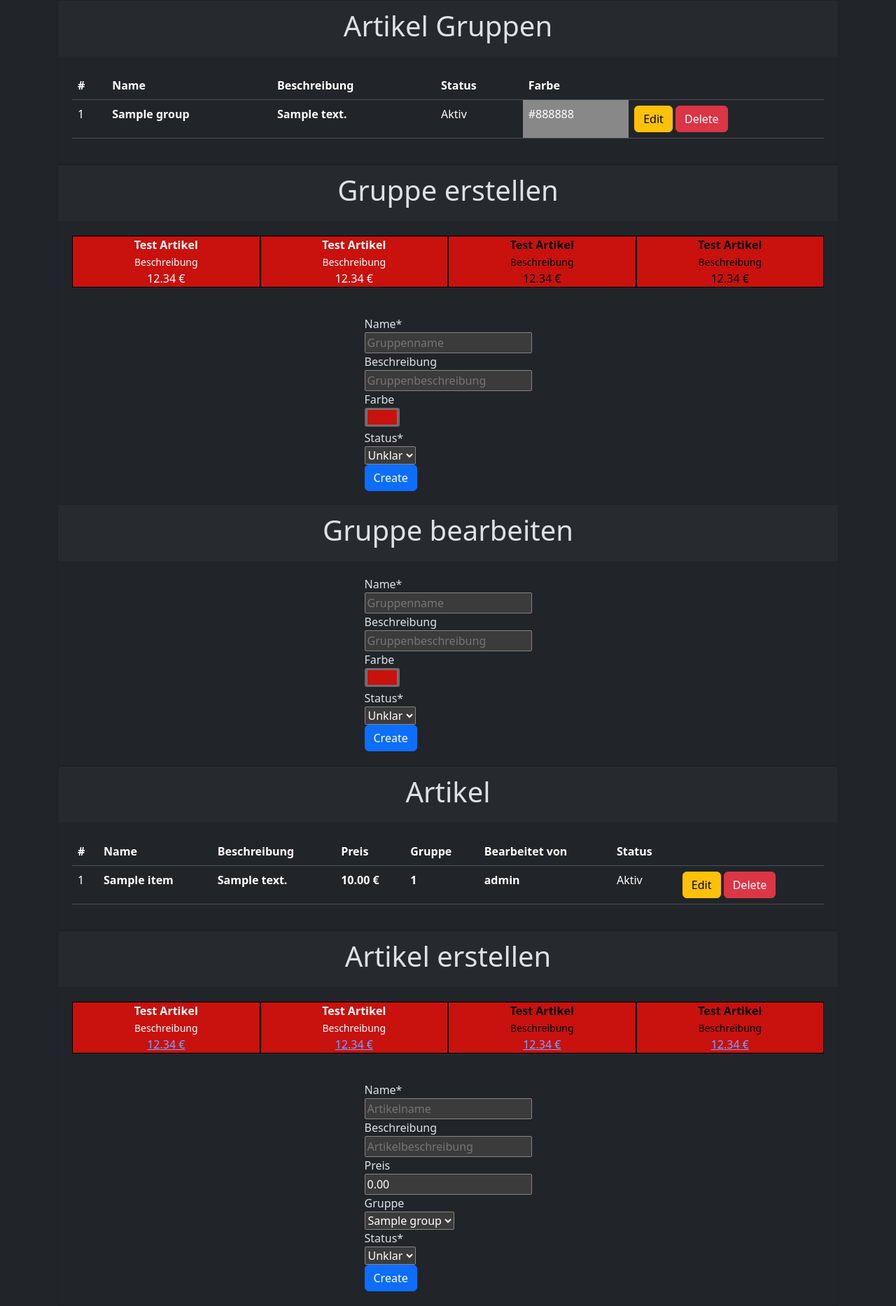
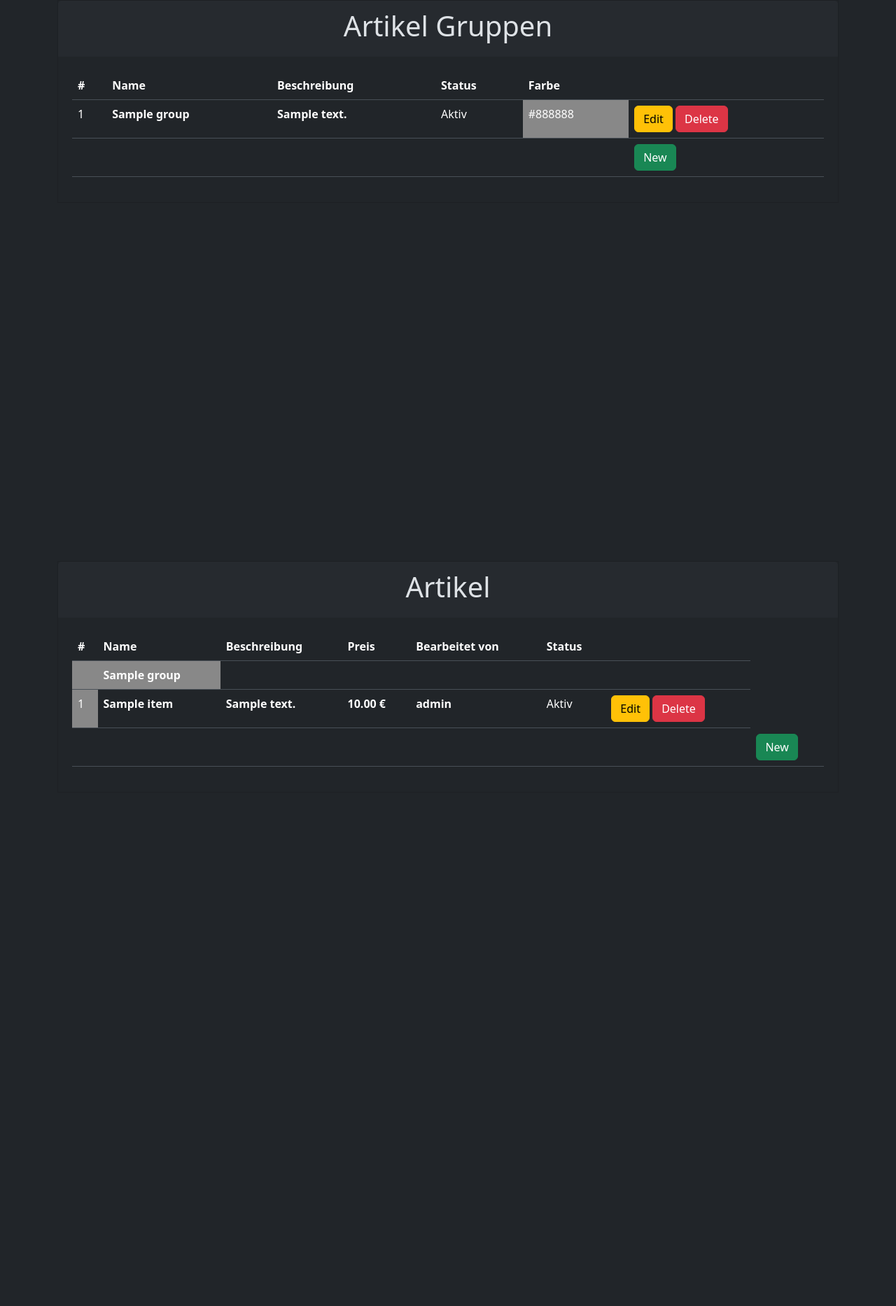
Before and after one commit to Manfe07/StopWatch-Server, a Flask app: page /sales/ in a window 1280 px wide. Shown: the part 56-1923 px from the top of the page at 70% size. After the commit the page ends 1152 px from the top, so only its background shows below. Run offline with Flask 3, Linux system fonts and the light colour scheme; the visitor is signed in with stand-in values (Sample User, id 1); tables that the repository leaves empty hold one stand-in row (values such as "Sample post"); parts of the project's set-up code (start-up, migrations or seed data) failed here and were passed over; some libraries are stand-ins or nearby versions.

Commit message:
edit Sales Overview

```diff
--- a/app/module_sales/models.py
+++ b/app/module_sales/models.py
@@ -8,7 +8,7 @@ class ItemGroup(db.Model):
   description = db.Column(db.VARCHAR(100), nullable=True)
   color = db.Column(db.VARCHAR(10), nullable=True)
   state = db.Column(db.Integer, server_default= "0")
-  items = db.Relationship('Item', backref='item')
+  items = db.Relationship('Item', backref='item', order_by='item.columns.name.asc()')
 
 class Item(db.Model):
   id = db.Column(db.Integer, primary_key=True)
--- a/app/module_sales/templates/sales/overview.html
+++ b/app/module_sales/templates/sales/overview.html
@@ -47,66 +47,42 @@
 
                     </tr>
                     {% endfor %}
+                    <tr>
+                        <td></td>
+                        <td></td>
+                        <td></td>
+                        <td></td>
+                        <td></td>
+                        <td class="buttons">
+                            <button type="button" class="btn btn-success" onClick="addGroup()">New</button>
+                        </td>
+
+                    </tr>
                 </tbody>
             </table>
             </p>
         </div>
     </div>
-    <div class='card'>
+    <div class='card' id="groupEditDiv" style="visibility:collapse;">
         <div class='card-header'>
-            <h1>Gruppe erstellen</h1>
+            <h1 id="groupEditTitel">Gruppe erstellen</h1>
         </div>
         <div class="card-body">
             <div class="buttonGrid">
-                {% for n in range(2) %}
                 <div class="itemButton dark" >
                     <a><b>Test Artikel</b></a><br>
                     <a><small>Beschreibung</small></a><br>
                     <a>12.34 €</a>
                 </div>
-                {% endfor %}
-                {% for n in range(2) %}
                 <div class="itemButton light">
                     <a><b>Test Artikel</b></a><br>
                     <a><small>Beschreibung</small></a><br>
                     <a>12.34 €</a>
                 </div>
-                {% endfor %}
             </div><br>
         </div>
         <div class='card-body'>
-            <form action="{{ url_for('sales.addItemGroup') }}" method="POST">
-                <div class="itemGroupForm">
-                    <div class="control-group">
-                        <a>Name*</a><br>
-                        <input type="text" class="login-field" value="" required placeholder="Gruppenname" name="name">
-                    </div>
-                    <div class="control-group">
-                        <a>Beschreibung</a><br>
-                        <input type="text" class="login-field" value="" required placeholder="Gruppenbeschreibung" name="description">
-                    </div>
-                    <div class="control-group">
-                        <a>Farbe</a><br>
-                        <input type="color" id="itemGroupColor" name="color" value="#c9110e" />
-                    </div>
-                    <div class="control-group">
-                        <a>Status*</a><br>
-                        <select id="state" name="state">
-                            <option value=0>Unklar</option>
-                            <option value=1>Aktiv</option>
-                            <option value=2>Inaktiv</option>
-                        </select>
-                    </div>
-                    <input type="submit" value="Create" class="btn btn-primary btn-large btn-block">
-                </div>
-            </form>
-        </div>
-
-        <div class='card-header'>
-            <h1>Gruppe bearbeiten</h1>
-        </div>
-        <div class='card-body'>
-            <form action="{{ url_for('sales.updateItemGroup') }}" method="POST">
+            <form action="{{ url_for('sales.updateItemGroup') }}" onsubmit="clearPage()" method="POST">
                 <div class="itemGroupForm">
                     <input type="hidden" id="updateGroupId" name="id" value="-1">
                     <div class="control-group">
@@ -128,8 +104,8 @@
                             <option value=1>Aktiv</option>
                             <option value=2>Inaktiv</option>
                         </select>
-                    </div>
-                    <input type="submit" value="Create" class="btn btn-primary btn-large btn-block">
+                    </div><br>
+                    <input type="submit" id="updateGroupSubmit" value="Create" class="btn btn-primary btn-large btn-block">
                 </div>
             </form>
         </div>
@@ -150,20 +126,27 @@
                         <th scope="col">Name</th>
                         <th scope="col">Beschreibung</th>
                         <th scope="col">Preis</th>
-                        <th scope="col">Gruppe</th>
                         <th scope="col">Bearbeitet von</th>
                         <th scope="col">Status</th>
                         <th scope="col"></th>
                     </tr>
                 </thead>
                 <tbody>
-                    {% for item in items %}
+                    {% for group in itemGroups %}
+                    {% if group.items|length > 0 %}
+                    <td style="background-color: {{group['color']}};"></td>
+                    <td style="background-color: {{group['color']}};" class="name"><strong>{{group['name']}}</strong></td>
+                    <td></td>
+                    <td></td>
+                    <td></td>
+                    <td></td>
+                    <td></td>
+                        {% for item in group.items %}
                         <tr class="itemRow" id="{{item['id']}}">
-                        <td class="id">{{item['id']}}</td>
+                            <td class="id" style="background-color: {{group['color']}};">{{item['id']}}</td>
                             <td class="name"><strong>{{item['name']}}</strong></td>
                             <td class="description"><strong>{{item['description']}}</strong></td>
                             <td class="price"><strong>{{'%0.2f'| format(item['price']|float)}} €</strong></td>
-                        <td class="groupId"><strong>{{item['groupId']}}</strong></td>
                             <td class="changedBy"><strong>{{users[item['changedBy']|default(1, true)]['username']}}</strong></td>
                             <td class="state">
                                 {% if item['state'] == 0 %}
@@ -182,51 +165,64 @@
                             </td>
                         </tr>
                         {% endfor %}
+                    {% endif %}
+                    {% endfor %}
+
+
+                    <tr class="itemRow">
+                        <td></td>
+                        <td></td>
+                        <td></td>
+                        <td></td>
+                        <td></td>
+                        <td></td>
+                        <td></td>
+                        <td class="buttons">
+                            <button type="button" class="btn btn-success" onClick="addItem()">New</button>
+                        </td>
+                    </tr>
                 </tbody>
             </table>
             </p>
         </div>
     </div>
-    <div class='card'>
+    <div class='card' id="itemEditDiv" style="visibility:collapse;">
         <div class='card-header'>
-            <h1>Artikel erstellen</h1>
+            <h1 id="itemEditTitel">Artikel erstellen</h1>
         </div>
         <div class="card-body">
             <div class="buttonGrid">
-                {% for n in range(2) %}
                     <div class="itemButton dark" >
                         <a><b class="testButtonName">Test Artikel</b></a><br>
                         <a><small class="testButtonDescription">Beschreibung</small></a><br>
                         <a class="testButtonPrice">12.34 €</a>
                     </div>
-                {% endfor %}
-                {% for n in range(2) %}
                     <div class="itemButton light">
                         <a><b class="testButtonName">Test Artikel</b></a><br>
                         <a><small class="testButtonDescription">Beschreibung</small></a><br>
                         <a class="testButtonPrice">12.34 €</a>
                     </div>
-                {% endfor %}
             </div><br>
         </div>
         <div class='card-body'>
-            <form action="{{ url_for('sales.addItem') }}" method="POST">
+            <form action="{{ url_for('sales.updateItem') }}" onsubmit="clearPage()" method="POST">
                 <div class="itemForm">
+                    <input type="hidden" id="updateItemId" name="id" value="0">
                     <div class="control-group">
                         <a>Name*</a><br>
-                        <input type="text" id="itemName"  class="login-field" value="" required placeholder="Artikelname" name="name">
+                        <input type="text" id="updateItemName"  class="login-field" value="" required placeholder="Artikelname" name="name">
                     </div>
                     <div class="control-group">
                         <a>Beschreibung</a><br>
-                        <input type="text" id="itemDescription" class="login-field" value="" required placeholder="Artikelbeschreibung" name="description">
+                        <input type="text" id="updateItemDescription" class="login-field" value="" required placeholder="Artikelbeschreibung" name="description">
                     </div>
                     <div class="control-group">
                         <a>Preis</a><br>
-                        <input type="number" id="itemPrice" name="price" value="0.00" step="0.01"/>
+                        <input type="number" id="updateItemPrice" name="price" value="0.00" step="0.01"/>
                     </div>
                     <div class="control-group">
                         <a>Gruppe</a><br>
-                        <select id="itemGroup" name="groupId">
+                        <select id="updateItemGroupId" name="groupId">
                             {% for group in itemGroups %}
                                 <option value={{group['id']}} style="background-color: {{group['color']}};">{{group['name']}}</option>
                             {% endfor %}
@@ -234,13 +230,13 @@
                     </div>
                     <div class="control-group">
                         <a>Status*</a><br>
-                        <select id="state" name="state">
+                        <select id="updateItemState" name="state">
                             <option value=0>Unklar</option>
                             <option value=1>Aktiv</option>
                             <option value=2>Inaktiv</option>
                         </select>
                     </div>
-                    <input type="submit" value="Create" class="btn btn-primary btn-large btn-block">
+                    <input type="submit" id="updateItemSubmit" value="Create" class="btn btn-primary btn-large btn-block">
                 </div>
             </form>
         </div>
@@ -250,10 +246,16 @@
 </div>
 
 <style>
+    a{
+        color: inherit; /* blue colors for links too */
+        text-decoration: inherit; /* no underline */
+    }
     .buttonGrid{
         display: grid;
-        grid-template-columns: 25% 25% 25% 25%;
-        width: 100%;
+        grid-template-columns: 50% 50%;
+        text-align: center;
+        align-content: center;
+        width: 50%;
     }
     .itemButton{
         border: 1px solid black;
@@ -304,17 +306,44 @@ function getItems(){
     });
 }
 
+function addGroup(){
+    $("#groupEditDiv").css('visibility', 'visible');
+    $("#groupEditTitel").text("Gruppe erstellen");
+    $("#updateGroupSubmit").val("Erstellen");
+
+
+    $("#updateGroupId").val(0);
+    $("#updateGroupName").val("");
+    $("#updateGroupDescription").val("");
+    $("#updateGroupColor").val("#00437d");
+    $("#updateGroupState").val(1);
+
+    $(".itemButton").css("background-color", "#00437d");
+    $('html, body').scrollTop($("#groupEditDiv").offset().top);
+}
+
 function editGroup(id){
-    console.log("Edit Group: " + id);
     let groupData = groupsData[id];
-    console.log(groupData);
+
+    $("#groupEditDiv").css('visibility', 'visible');
+    $("#groupEditTitel").text("Gruppe bearbeiten");
+    $("#updateGroupSubmit").val("Ändern");
+
+    var name = groupData["name"];
+    var description = groupData["description"];
+    var color = groupData["color"];
+    var state = groupData["state"];
 
     $("#updateGroupId").val(id);
-    $("#updateGroupState").val(groupData["state"]);
-    $("#updateGroupName").val(groupData["name"]);
-    $("#updateGroupDescription").val(groupData["description"]);
-    $("#updateGroupColor").val(groupData["color"]);
+    $("#updateGroupName").val(name);
+    $("#updateGroupDescription").val(description);
+    $("#updateGroupColor").val(color);
+    $("#updateGroupState").val(state);
+
+    $(".itemButton").css("background-color", color);
+    $('html, body').scrollTop($("#groupEditDiv").offset().top);
 }
+
 
 function deleteGroup(id){
     console.log("Delete Group: " + id);
@@ -322,10 +351,48 @@ function deleteGroup(id){
     console.log(groupsData[id]);
 }
 
+function addItem(){
+    $("#itemEditDiv").css('visibility', 'visible');
+    $("#itemEditTitel").text("Artikel erstellen");
+    $("#updateItemSubmit").val("Erstellen");
+
+
+    $("#updateItemId").val(0);
+    $("#updateItemName").val("");
+    $("#updateItemDescription").val("");
+    $("#updateItemPrice").val(0.00);
+    $("#updateItemGroupId").val(NaN);
+    $("#updateItemState").val(1);
+
+    $(".itemButton").css("background-color", "#00437d");
+    $('html, body').scrollTop($("#itemEditDiv").offset().top);
+}
+
 function editItem(id){
-    console.log("Edit Item: " + id);
-    console.log(itemsData);
-    console.log(itemsData[id]);
+    let itemData = itemsData[id];
+
+    $("#itemEditDiv").css('visibility', 'visible');
+    $("#itemEditTitel").text("Artikel bearbeiten");
+    $("#updateItemSubmit").val("Ändern");
+
+    var name = itemData["name"];
+    var description = itemData["description"];
+    var price = itemData["price"];
+    var groupId = itemData["groupId"];
+    var state = itemData["state"];
+
+    let color = groupsData[groupId]["color"];
+    $(".itemButton").css("background-color", color);
+
+    console.log(itemData);
+    $("#updateItemId").val(id);
+    $("#updateItemName").val(name);
+    $("#updateItemDescription").val(description);
+    $("#updateItemPrice").val(price);
+    $("#updateItemGroupId").val(groupId);
+    $("#updateItemState").val(state);
+
+    $('html, body').scrollTop($("#itemEditDiv").offset().top);
 }
 
 function deleteItem(id){
@@ -334,30 +401,37 @@ function deleteItem(id){
     console.log(itemsData[id]);
 }
 
+// hide Forms
+function clearPage(){
+    $("#groupEditDiv").css('visibility', 'collapse');
+    $("#itemEditDiv").css('visibility', 'collapse');
+}
 
 // Preview Items
 $("input, select").change(function(){
     let p1 = $(this).parent().parent();
 
     if(p1.hasClass("itemForm")){
-        let name =  $("#itemName").val();
-        let description =  $("#itemDescription").val();
-        let price =  $("#itemPrice").val();
-        let group =  $("#itemGroup").val();
+        let name =  $("#updateItemName").val();
+        let description =  $("#updateItemDescription").val();
+        let price =  $("#updateItemPrice").val();
+        let group =  $("#updateItemGroupId").val();
+        let color = groupsData[group]["color"];
 
+        $(".itemButton").css("background-color", color);
         $(".testButtonName").text(name);
         $(".testButtonDescription").text(description);
         $(".testButtonPrice").text(Number(price).toFixed(2) + " €");
-        console.log(p1);
-        console.log(this);
+        console.debug(p1);
+        console.debug(this);
     }
     else if(p1.hasClass("itemGroupForm")){
-        let color = $("#itemGroupColor").val();
+        let color = $("#updateGroupColor").val();
         $(".itemButton").css("background-color", color);
 
-        console.log("itemGroupForm");
-        console.log(p1);
-        console.log(this);
+        console.debug("itemGroupForm");
+        console.debug(p1);
+        console.debug(this);
     }
 });
 </script>
```
Also changed, not shown: app/module_sales/sales.py (+63 -39 lines). Lines whose indentation alone changed are shown as unchanged.
